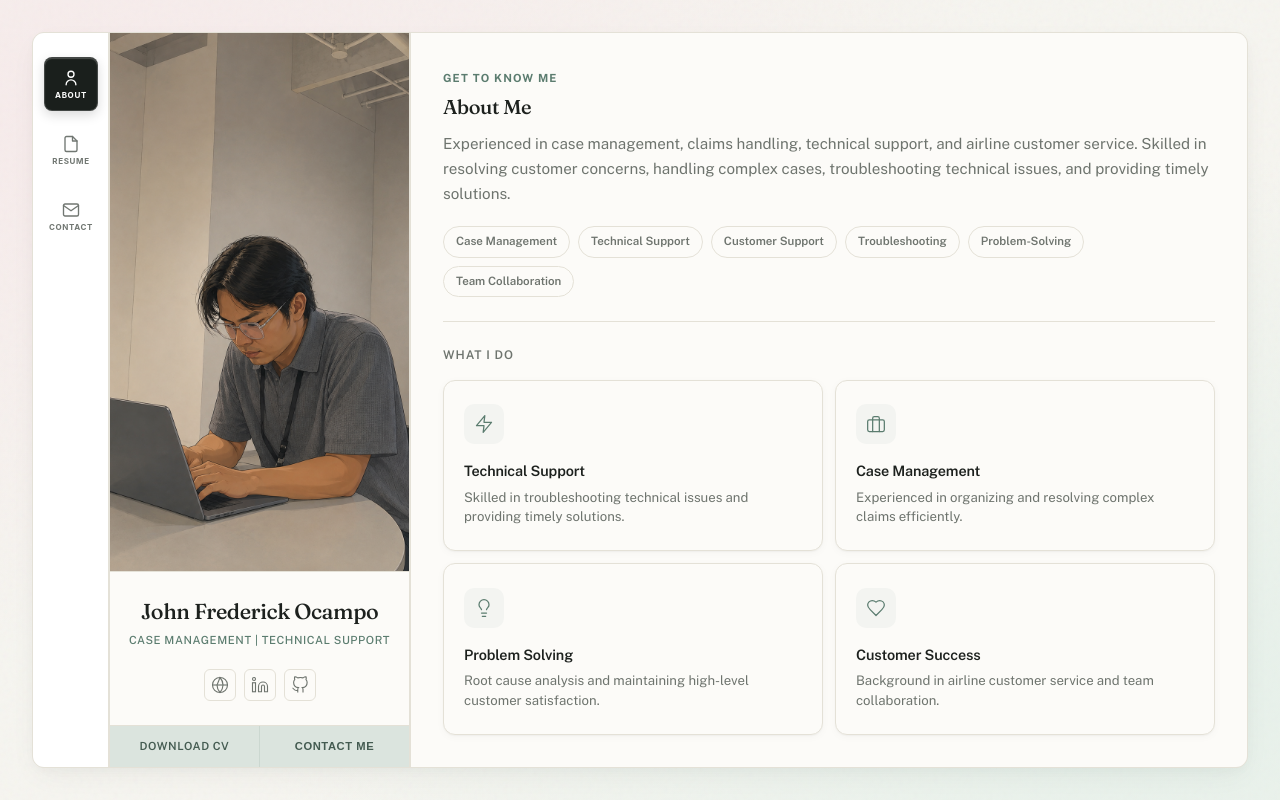
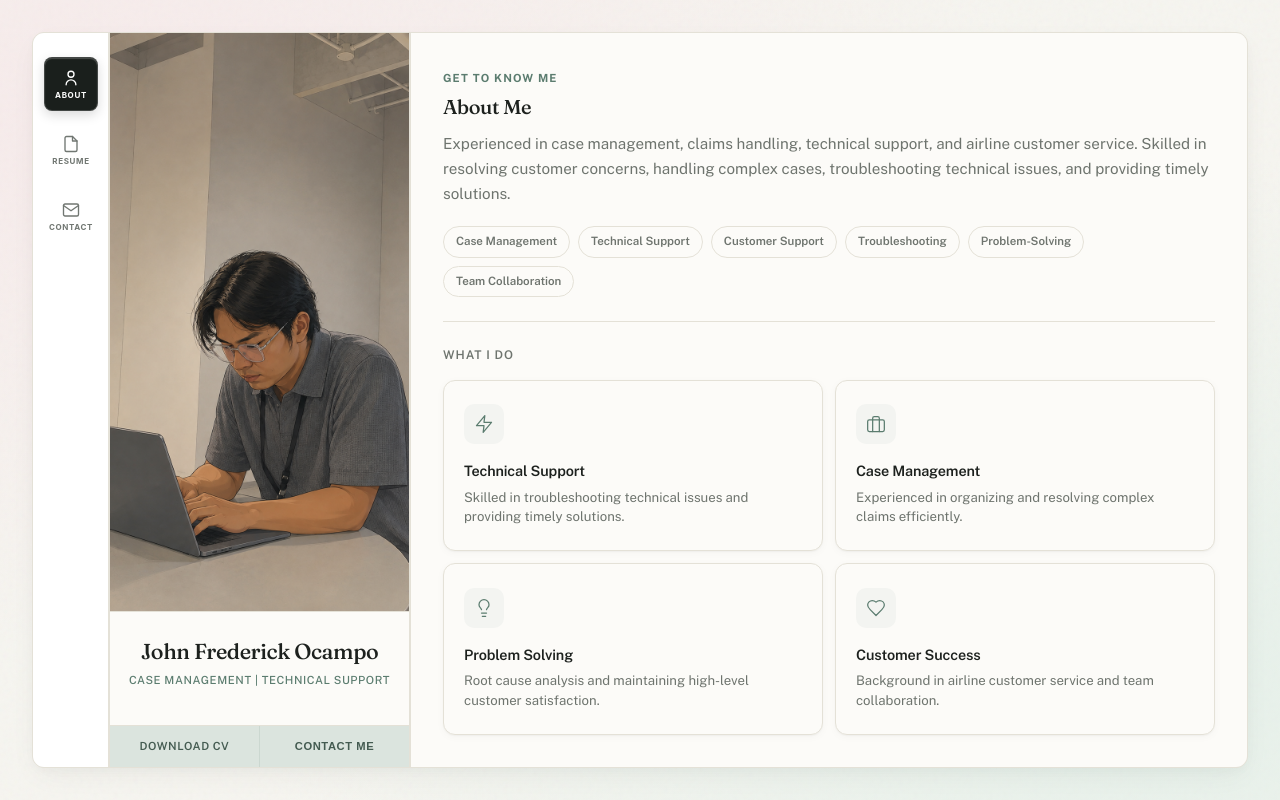
Before and after one commit to john-ocampo-tech/web-resume, a React (Vite) app: page / in a window 1280 px wide. Built offline with nearby package versions, Linux system fonts and the light colour scheme.

Commit message:
Removed 3 icons

```diff
--- a/src/components/ui/ProfileCard.tsx
+++ b/src/components/ui/ProfileCard.tsx
@@ -1,12 +1,14 @@
+/* ==================== SECTION 1: IMPORTS ==================== */
 import type { Resume } from '../../types/resume';
-import type { ReactNode } from 'react';
 import profilePic from '../../assets/frontprofile.png';
 
+/* ==================== SECTION 2: TYPES ==================== */
 interface ProfileCardProps {
   resume: Resume;
   onContactClick?: () => void;
 }
 
+/* ==================== SECTION 3: MAIN COMPONENT ==================== */
 export const ProfileCard = ({ resume, onContactClick }: ProfileCardProps) => {
   return (
     <div style={{
@@ -19,6 +21,8 @@ export const ProfileCard = ({ resume, onContactClick }: ProfileCardProps) => {
       flexDirection: 'column',
       borderRight: '1px solid #e4e1d7'
     }}>
+
+      {/* --- SUB-SECTION: HOVER STYLES --- */}
       <style>{`
         .card-action-btn {
           position: relative;
@@ -73,6 +77,7 @@ export const ProfileCard = ({ resume, onContactClick }: ProfileCardProps) => {
         }
       `}</style>
 
+      {/* --- SUB-SECTION: PROFILE IMAGE --- */}
       <div style={{
         flex: 1,
         backgroundColor: '#f6f5f0',
@@ -93,8 +98,9 @@ export const ProfileCard = ({ resume, onContactClick }: ProfileCardProps) => {
         />
       </div>
 
+      {/* --- SUB-SECTION: NAME & TITLE (Icons were removed from here) --- */}
       <div style={{
-        padding: '24px 16px 0',
+        padding: '24px 16px',
         textAlign: 'center',
         display: 'flex',
         flexDirection: 'column',
@@ -116,18 +122,13 @@ export const ProfileCard = ({ resume, onContactClick }: ProfileCardProps) => {
           letterSpacing: '0.05em',
           textTransform: 'uppercase',
           fontSize: '0.7rem',
-          marginBottom: '20px'
+          marginBottom: '12px'
         }}>
           {resume.title}
         </p>
-
-        <div style={{ display: 'flex', justifyContent: 'center', gap: '8px', marginBottom: '24px' }}>
-          <SocialButton><svg width="18" height="18" viewBox="0 0 24 24" fill="none" stroke="currentColor" strokeWidth="1.5"><circle cx="12" cy="12" r="10"/><line x1="2" y1="12" x2="22" y2="12"/><path d="M12 2a15.3 15.3 0 0 1 4 10 15.3 15.3 0 0 1-4 10 15.3 15.3 0 0 1-4-10z"/></svg></SocialButton>
-          <SocialButton><svg width="18" height="18" viewBox="0 0 24 24" fill="none" stroke="currentColor" strokeWidth="1.5"><path d="M16 8a6 6 0 0 1 6 6v7h-4v-7a2 2 0 0 0-2-2 2 2 0 0 0-2 2v7h-4v-7a6 6 0 0 1 6-6z"/><rect x="2" y="9" width="4" height="12"/><circle cx="4" cy="4" r="2"/></svg></SocialButton>
-          <SocialButton><svg width="18" height="18" viewBox="0 0 24 24" fill="none" stroke="currentColor" strokeWidth="1.5"><path d="M9 19c-5 1.5-5-2.5-7-3m14 6v-3.87a3.37 3.37 0 0 0-.94-2.61c3.14-.35 6.44-1.54 6.44-7A5.44 5.44 0 0 0 20 4.77 5.07 5.07 0 0 0 19.91 1S18.73.65 16 2.48a13.38 13.38 0 0 0-7 0C6.27.65 5.09 1 5.09 1A5.07 5.07 0 0 0 5 4.77a5.44 5.44 0 0 0-1.5 3.78c0 5.42 3.3 6.61 6.44 7A3.37 3.37 0 0 0 9 18.13V22"/></svg></SocialButton>
-        </div>
       </div>
 
+      {/* ==================== SECTION 4: ACTION BUTTONS ==================== */}
       <div style={{ display: 'flex', borderTop: '1px solid #e4e1d7', flexShrink: 0, backgroundColor: '#dbe4de' }}>
         <a
           href="/resume.pdf"
@@ -149,20 +150,5 @@ export const ProfileCard = ({ resume, onContactClick }: ProfileCardProps) => {
   );
 };
 
-const SocialButton = ({ children }: { children: ReactNode }) => (
-  <span style={{
-    cursor: 'pointer',
-    color: '#6e746e',
-    display: 'flex',
-    alignItems: 'center',
-    justifyContent: 'center',
-    width: '32px',
-    height: '32px',
-    borderRadius: '6px',
-    backgroundColor: 'transparent',
-    border: '1px solid #e4e1d7',
-    transition: 'all 0.2s ease'
-  }}>
-    {children}
-  </span>
-);
+/* ==================== SECTION 5: HELPERS ==================== */
+/* (SocialButton helper was removed from here) */
```
